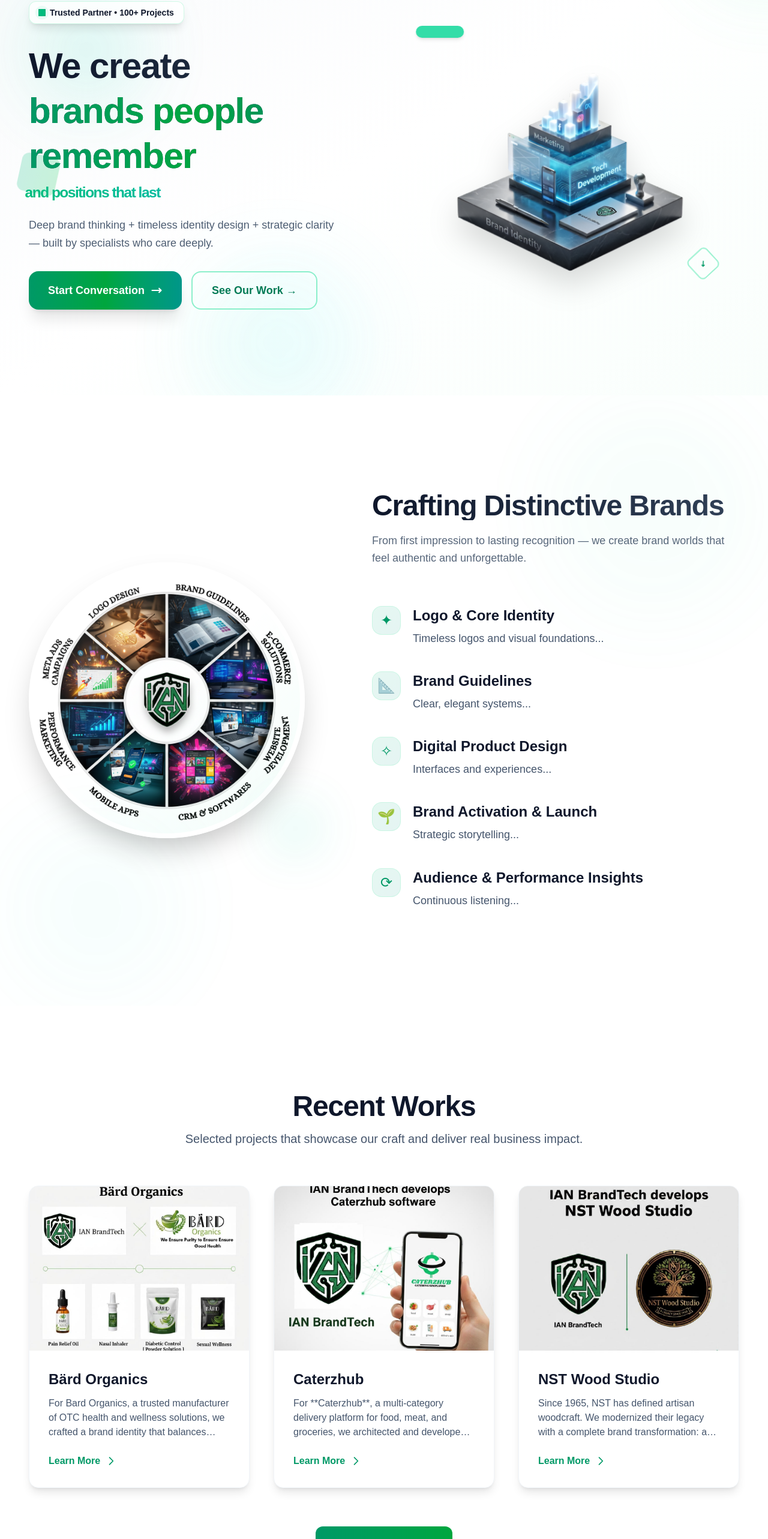
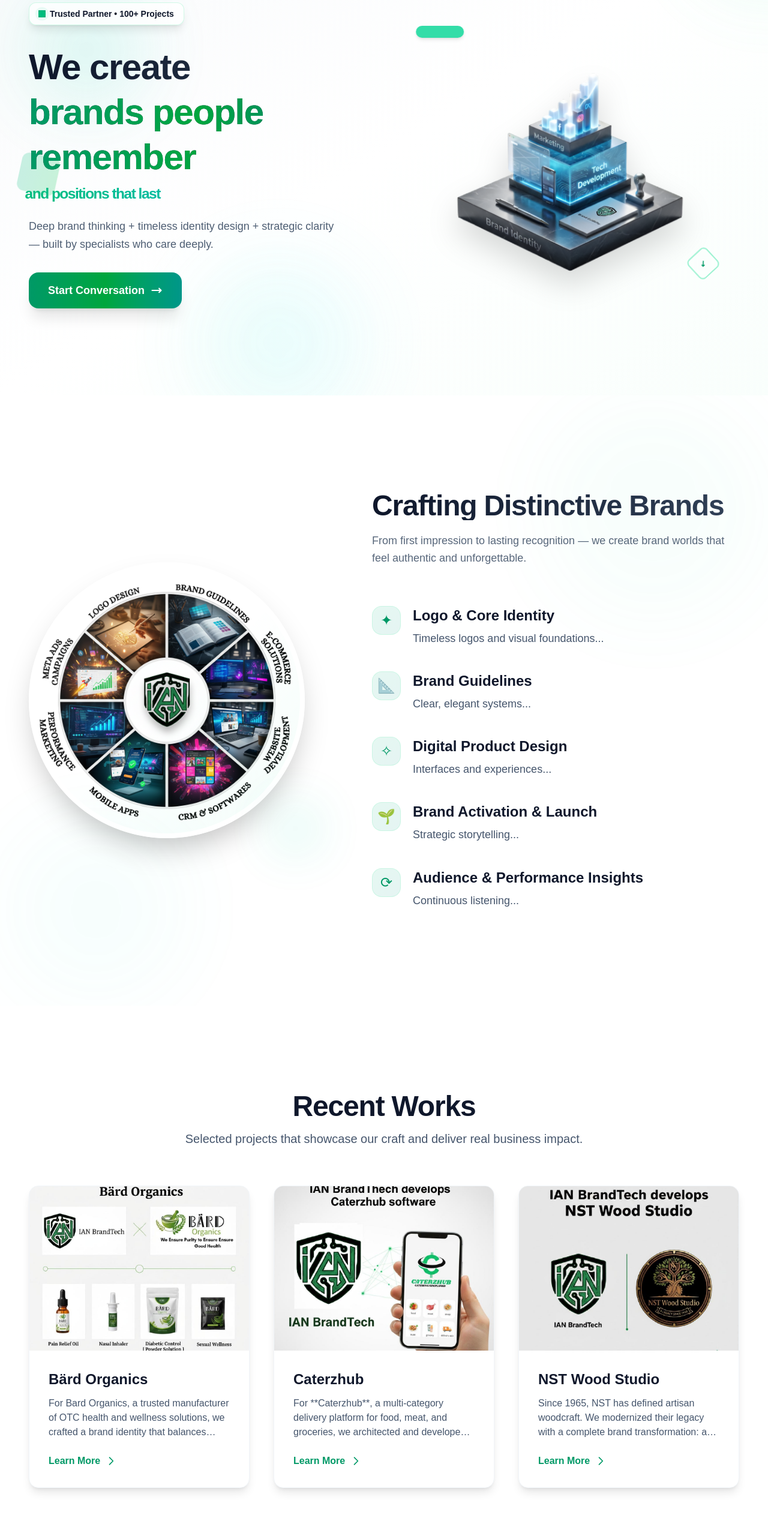
Before and after one commit to mickey-panda/ian-brandtech-main-ui, a Next.js app: page / in a window 1280 px wide. Shown: the part 206-2771 px from the top of the page at 60% size. Built offline with nearby package versions, Linux system fonts and the light colour scheme.

Commit message:
removed access for work page

```diff
--- a/components/HomePage.tsx
+++ b/components/HomePage.tsx
@@ -146,13 +146,13 @@
                   </svg>
                 </motion.a>
 
-                <motion.a
+                {/* <motion.a
                   href="/work"
                   className="group inline-flex items-center justify-center gap-2.5 border-2 border-emerald-300/70 hover:border-emerald-500 text-emerald-700 hover:text-emerald-800 px-7 py-3.5 sm:px-8 sm:py-4 rounded-2xl text-base sm:text-lg font-semibold transition-all duration-400 hover:bg-emerald-50/70 hover:shadow-xl min-w-[180px] sm:min-w-[180px]"
                   whileHover={{ scale: 1.02 }}
                 >
                   See Our Work →
-                </motion.a>
+                </motion.a> */}
               </motion.div>
             </motion.div>
 
@@ -360,7 +360,7 @@
           </div>
 
           <div className="text-center mt-12 md:mt-16">
-            <motion.a
+            {/* <motion.a
               href="/work"
               className="inline-flex items-center gap-3 bg-gradient-to-r from-emerald-600 to-green-600 text-white px-8 py-4 rounded-xl text-base md:text-lg font-semibold shadow-xl hover:shadow-2xl hover:bg-emerald-700 transition-all hover:-translate-y-1"
               whileHover={{ scale: 1.05 }}
@@ -370,7 +370,7 @@
               <svg className="w-5 h-5 md:w-6 md:h-6" fill="none" stroke="currentColor" viewBox="0 0 24 24">
                 <path strokeLinecap="round" strokeLinejoin="round" strokeWidth={2} d="M17 8l4 4m0 0l-4 4m4-4H3" />
               </svg>
-            </motion.a>
+            </motion.a> */}
           </div>
         </div>
       </section>
```
